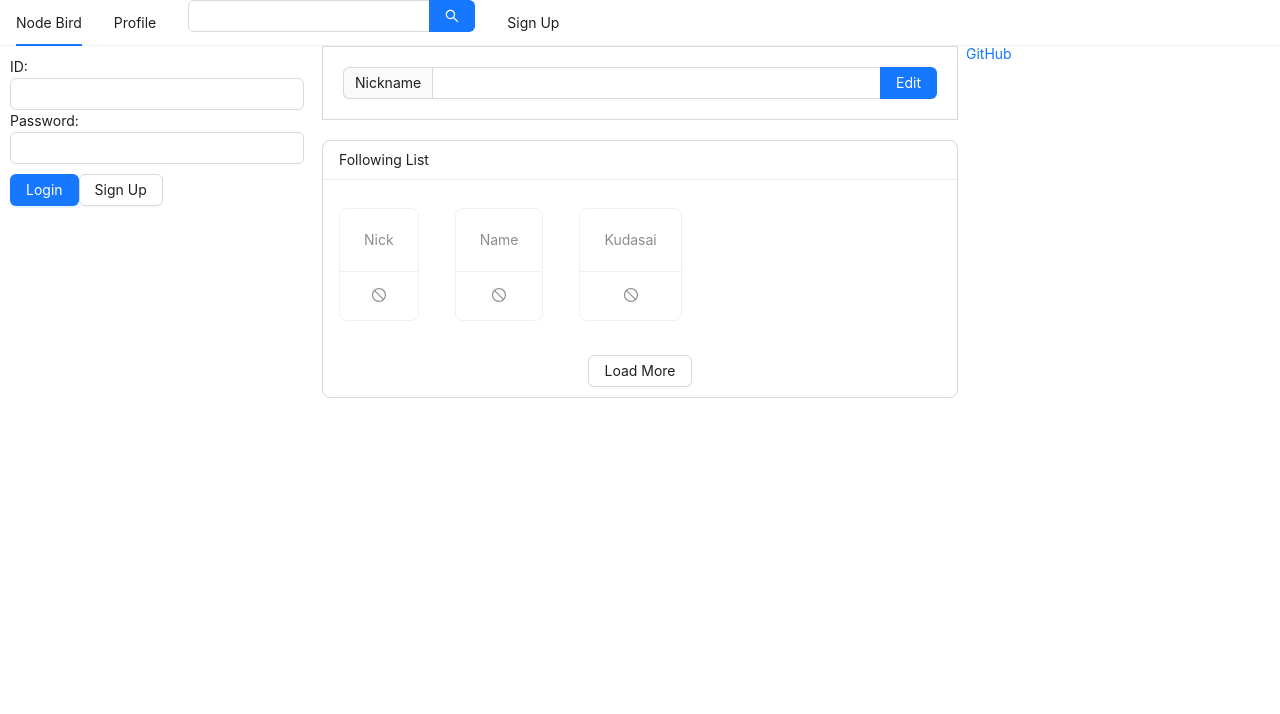
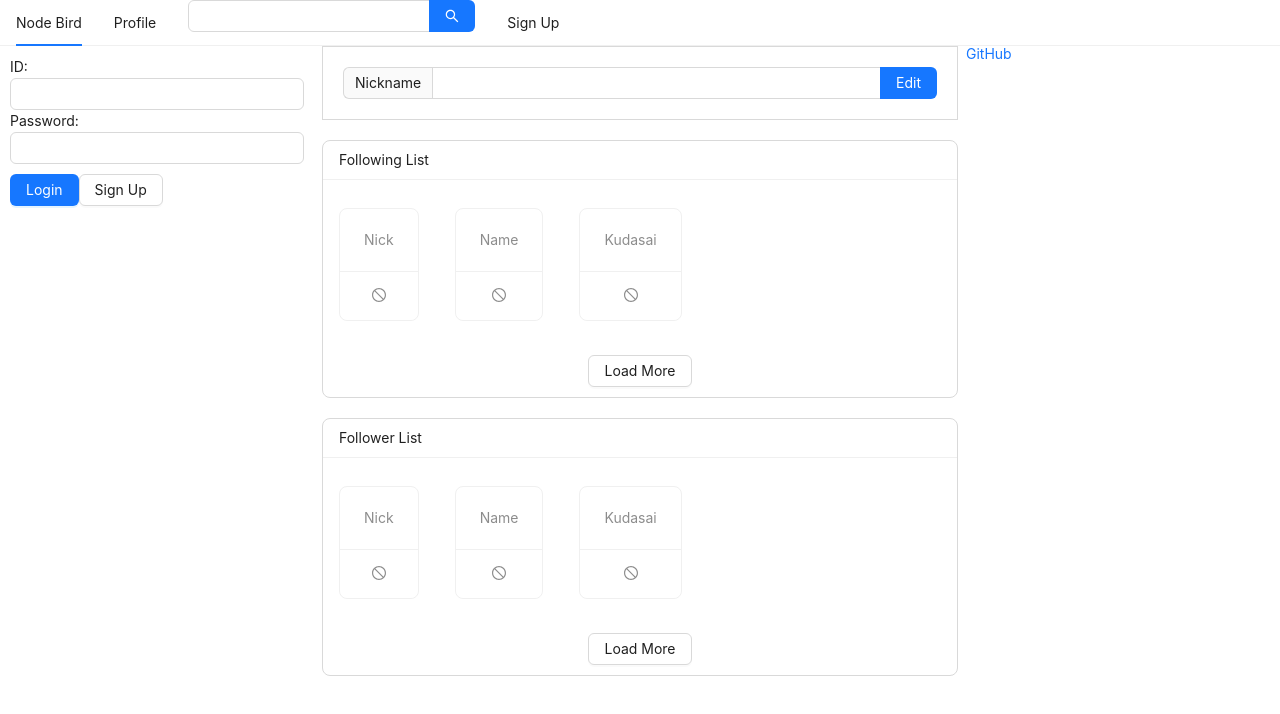
Before and after one commit to Na-David/MyBird, a Next.js app: page /profile in a window 1280 px wide. Shown: the top 714 px of the page. Built offline with nearby package versions, Linux system fonts and the light colour scheme.

Commit message:
FOllow List

```diff
--- a/components/FollowerList.jsx
+++ /dev/null
@@ -1,11 +0,0 @@
-import React from 'react'
-
-const FollowerList = () => {
-  return (
-    <div>
-
-    </div>
-  )
-}
-
-export default FollowerList
--- a/pages/profile.jsx
+++ b/pages/profile.jsx
@@ -3,8 +3,8 @@ import AppLayout from '../components/AppLayout'
 import Head from 'next/head';
 
 import NicknameEditForm from '../components/NicknameEditForm';
-import FollowingList from '../components/FollowingList';
-import FollowerList from '../components/FollowerList';
+import FollowList from '../components/FollowList';
+
 
 const Profile = () => {
 
@@ -18,8 +18,8 @@ const Profile = () => {
     </Head>
         <AppLayout>
           <NicknameEditForm />
-          <FollowingList header="Following List" data={followingList} />
-          <FollowerList header="Follower List" data={followerList} />
+          <FollowList header="Following List" data={followingList} />
+          <FollowList header="Follower List" data={followerList} />
         </AppLayout>
     </>
   )
```
Also changed, not shown: components/FollowList.jsx (renamed from components/FollowingList.jsx).
